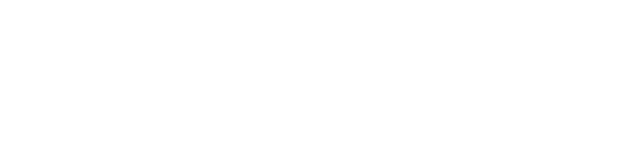
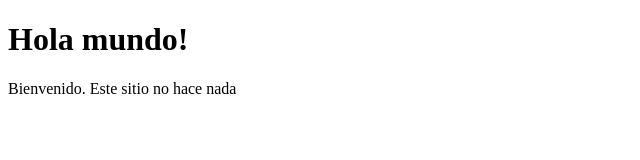
Before and after one commit to scutiller/scutiller.github.io, a plain HTML site: page index.html in a window 1280 px wide. Shown: the whole page, without its empty margins (0-640 px from the left). Drawn offline with Linux system fonts and the light colour scheme.

Commit message:
Update index.html

```diff
--- a/index.html
+++ b/index.html
@@ -1,10 +1,12 @@
 <!DOCTYPE html>
-<html>
+<HTML>
   <head>
-    <meta charset="utf-8">
-    <title>Sculler Home Page</title>
+    <title>Mi primer WEB</title>
   </head>
   <body>
-
+    <div id="una capa">
+      <h1>Hola mundo!</h1>
+      <p>Bienvenido. Este sitio no hace nada</p>
+    </div>
   </body>
-</html>
+</HTML>
```
